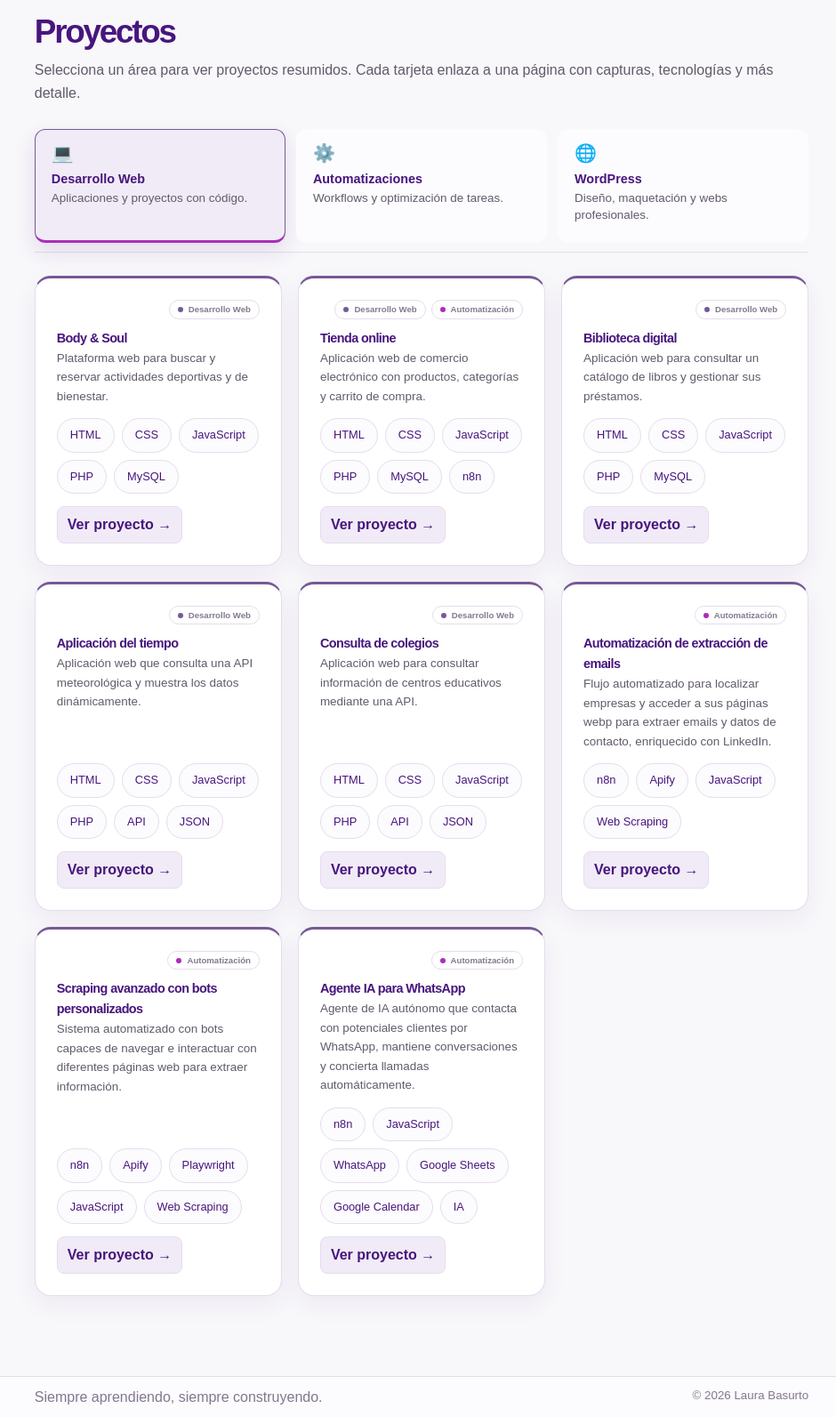
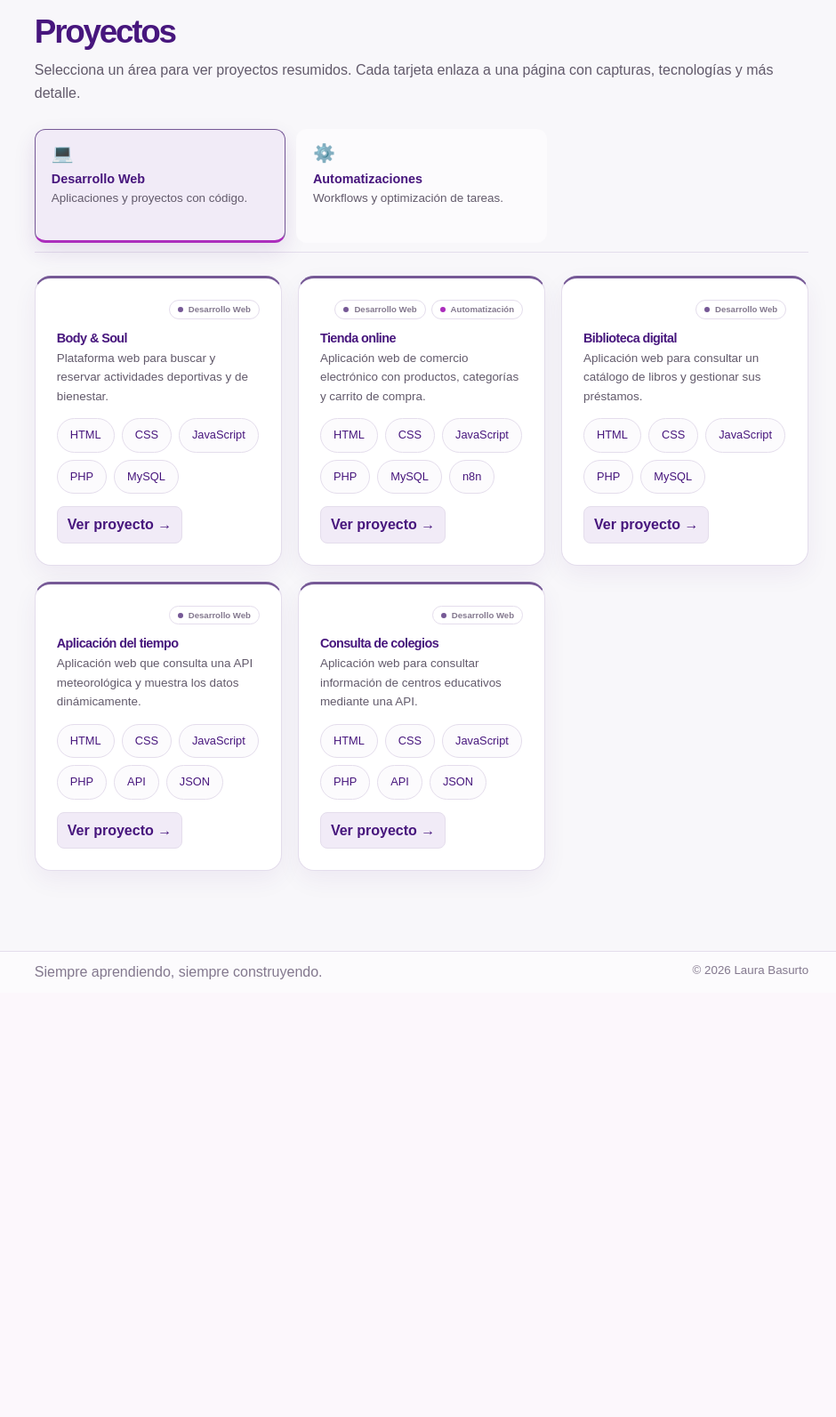
Before and after one commit to Laura93888/portfolio, a PHP site: page /mis-proyectos.php in a window 1280 px wide. Shown: the part 66-1659 px from the top of the page at 89% size, without its empty margins (166-1106 px from the left). After the commit the page ends 1167 px from the top, so only its background shows below. Run offline with PHP 8.4, Linux system fonts and the light colour scheme.

Commit message:
Update project page styles and scripts
Replit-Commit-Author: Agent

```diff
--- a/assets/js/script.js
+++ b/assets/js/script.js
@@ -1,36 +1,32 @@
 const botonesCategoria = document.querySelectorAll(".tarjeta-categoria");
 const listaProyectos = document.querySelector(".lista-proyectos");
 
-const nombres = {
-    desarrollo: "Desarrollo Web",
-    automatizaciones: "Automatización",
-    wordpress: "WordPress"
-};
+// Los nombres se leen de los botones que pinta PHP
+const nombres = {};
+    botonesCategoria.forEach(b => {
+    nombres[b.dataset.categoria] = b.querySelector("strong").textContent;
+});
 
-const todos = Object.entries(proyectos).flatMap(([clave, lista]) =>
-    lista.map(p => ({
-        ...p,
-        categorias: [nombres[clave], p.categoriaextra].filter(Boolean)
-    }))
-);
 
 function mostrarProyectos(categoria) {
     listaProyectos.innerHTML = "";
 
-    const categoriaTraducida = nombres[categoria];
+    for (const clave in proyectos) {
+    // Filtro, por el grupo de PHP
+         if (categoria !== clave) continue;
 
-    const filtrados = categoria === "todos"
-        ? todos
-        : todos.filter(p => p.categorias.includes(categoriaTraducida));
+        proyectos[clave].forEach(proyecto => {
 
-    filtrados.forEach(proyecto => {
+        // las etiquetas se calculan aquí
+        const categorias = [nombres[clave], proyecto.categoriaextra].filter(Boolean);
+
         const tarjeta = document.createElement("article");
         tarjeta.classList.add("tarjeta-proyecto");
 
         tarjeta.innerHTML = `
             <div>
             <div class="categorias-proyecto">
-                    ${proyecto.categorias.map(c => `<span data-categoria="${c}">${c}</span>`).join("")}
+                    ${categorias.map(c => `<span data-categoria="${c}">${c}</span>`).join("")}
                 </div>
                 <h3>${proyecto.titulo}</h3>
                 <p>${proyecto.descripcion}</p>
@@ -48,6 +44,8 @@ function mostrarProyectos(categoria) {
         listaProyectos.appendChild(tarjeta);
     });
 }
+                                      }
+
 
 botonesCategoria.forEach(boton => {
     boton.addEventListener("click", () => {
@@ -60,4 +58,4 @@ botonesCategoria.forEach(boton => {
     });
 });
 
-mostrarProyectos("todos");
+mostrarProyectos(document.querySelector(".tarjeta-categoria.activa").dataset.categoria);
--- a/bodyandsoul.php
+++ b/bodyandsoul.php
@@ -57,7 +57,7 @@ $descripcionlarga=$proyecto["descripcionlarga"];
 
     <section class="proyecto-imagen-principal">
 
-        <div class="galeria-proyecto">
+        <div class="galeria-proyecto captura-principal">
 
             <div>
 
--- a/data/proyectos.php
+++ b/data/proyectos.php
@@ -1,4 +1,10 @@
 <?php
+
+$categorias = [
+    'desarrollo'       => ['nombre' => 'Desarrollo Web',   'icono' => '💻', 'descripcion' => 'Aplicaciones y proyectos con código.'],
+    'automatizaciones' => ['nombre' => 'Automatizaciones', 'icono' => '⚙️', 'descripcion' => 'Workflows y optimización de tareas.'],
+    'wordpress'        => ['nombre' => 'WordPress',        'icono' => '🌐', 'descripcion' => 'Diseño, maquetación y webs profesionales.'],
+];
 
 $proyectos = [
 
--- a/mis-proyectos.php
+++ b/mis-proyectos.php
@@ -13,18 +13,11 @@
 
 <body>
 
-<?php require_once 'includes/header.php'; ?>
-    <?php
+<?php require_once 'includes/header.php';
+
     // Cargamos los proyectos al principio para tenerlos disponibles en PHP
     require_once 'data/proyectos.php';
-
-    // Diccionario opcional por si quieres nombres más bonitos o capitalizados
-    $nombresBonitos = [
-        'desarrollo' => 'Desarrollo Web',
-        'automatizaciones' => 'Automatización',
-        'wordpress' => 'WordPress'
-    ];
-    ?>
+?>
 
 <main>
 
@@ -43,27 +36,18 @@
 
        <div class="contenedor-proyectos">
 
-            <aside class="menu-categorias">
-
-            <button class="tarjeta-categoria activa" data-categoria="desarrollo">
-                <span class="icono-categoria">💻</span>
-                <strong>Desarrollo Web</strong>
-                <small>Aplicaciones y proyectos con código.</small>
-            </button>
-
-            <button class="tarjeta-categoria" data-categoria="automatizaciones">
-                <span class="icono-categoria">⚙️</span>
-                <strong>Automatizaciones</strong>
-                <small>Workflows y optimización de tareas.</small>
-            </button>
-
-            <button class="tarjeta-categoria" data-categoria="wordpress">
-                <span class="icono-categoria">🌐</span>
-                <strong>WordPress</strong>
-                <small>Diseño, maquetación y webs profesionales.</small>
-            </button>
-
-            </aside>
+           <aside class="menu-categorias">
+               <?php $primero = true; ?>
+               <?php foreach ($categorias as $clave => $cat): ?>
+                   <?php if (empty($proyectos[$clave])) continue; ?>
+                   <button class="tarjeta-categoria <?= $primero ? ' activa' : '' ?>" data-categoria="<?= $clave ?>">
+                       <span class="icono-categoria"><?= $cat['icono'] ?></span>
+                       <strong><?= htmlspecialchars($cat['nombre']) ?></strong>
+                       <small><?= htmlspecialchars($cat['descripcion']) ?></small>
+                   </button>
+                <?php $primero = false; ?>
+               <?php endforeach; ?>
+           </aside>
 
         <div class="lista-proyectos">
             <!-- JavaScript generará aquí las tarjetas resumen -->
@@ -78,10 +62,9 @@
 
 <?php require_once 'includes/footer.php'; ?>
 
-<?php require_once 'data/proyectos.php'; ?>
-
 <script>
     const proyectos = <?= json_encode($proyectos, JSON_UNESCAPED_UNICODE | JSON_UNESCAPED_SLASHES); ?>;
+
 </script>
 
 <script src="assets/js/script.js"></script>
--- a/weatherly.php
+++ b/weatherly.php
@@ -79,7 +79,6 @@ $descripcionlarga=$proyecto["descripcionlarga"];
 
         </div>
 
-    </section>
     </section>
 
 
```
Also changed, not shown: assets/css/style.css (+41 -0 lines).
